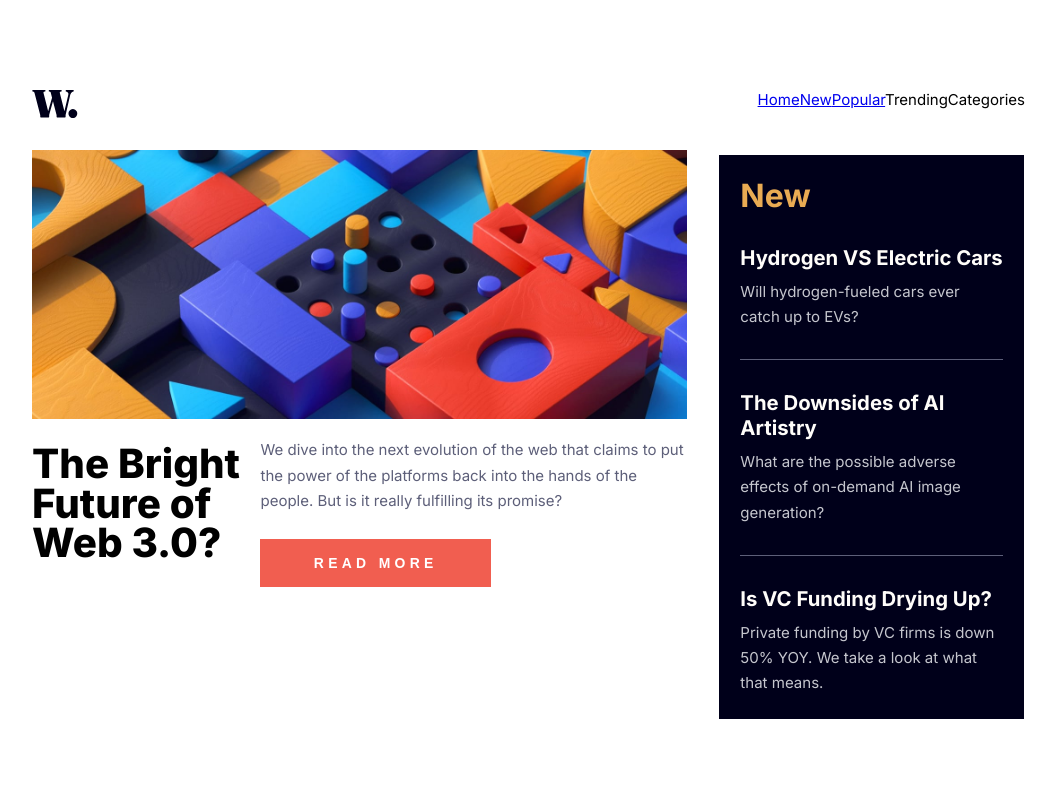
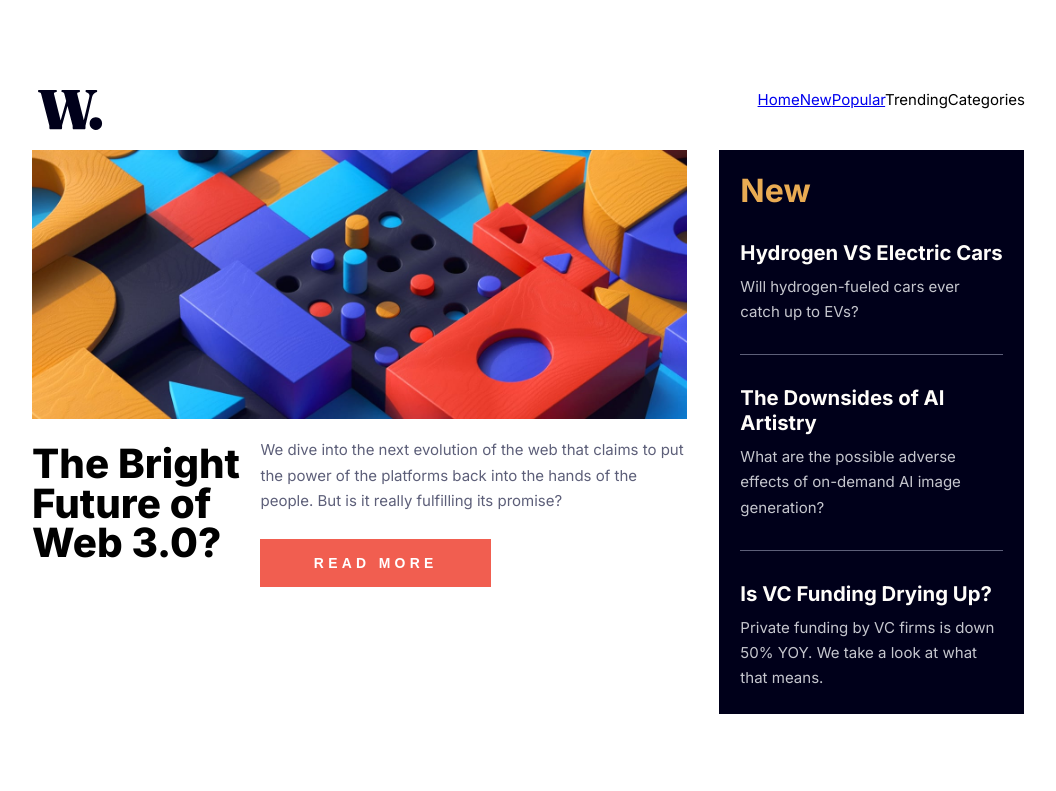
Before and after one commit to dianaroemer/news-homepage, a React (Create React App) app: page / in a window 1280 px wide. Shown: the top 791 px of the page, without its empty margins (112-1168 px from the left). Built offline with nearby package versions, Linux system fonts and the light colour scheme.

Commit message:
Add isMobileViewport ternary for logo size

```diff
--- a/src/components/NewsHomepage.js
+++ b/src/components/NewsHomepage.js
@@ -78,7 +78,11 @@ function NewsHomepage(props) {
 
                     <div className='newsHomepageNav'>
 
-                        <Logo viewBox='16 0 57 57' id='logoIcon' className='masthead'/>
+                        {/* <Logo viewBox='16 0 57 57' id='logoIcon' className='masthead'/> */}
+                        {isMobileViewport ?
+                            <Logo viewBox='16 0 57 57' id='logoIcon' className='masthead'/> :
+                            <Logo viewBox='10 0 40 40' id='logoIcon' className='masthead'/>
+                            }
 
                         {isMobileViewport ?
                             <MenuIcon viewBox='10 -1 20 20'
--- a/src/styles/NewsHomepage.scss
+++ b/src/styles/NewsHomepage.scss
@@ -35,6 +35,8 @@
 
 #logoIcon {
     padding-left: 0;
+    width: 70px;
+    margin-right: 20px;
 }
 
 #menuIcon {
@@ -196,11 +198,18 @@
         flex-direction: column;
         padding-left: 10%;
         padding-right: 10%;
+        height: 110%;
     }
 
     .newsHomepageNav {
         position: relative;
         padding-top: 90px;
+    }
+
+    #logoIcon {
+        // height: 65px;
+        // width: 65px;
+        padding-left: 2px;
     }
 
     .newsHomepageHorizontalContainer {
@@ -218,6 +227,10 @@
         display: flex;
     }
 
+    .newsHomepageNewStoriesContainer {
+        margin-top: 10px;
+    }
+
     .newsHomepageStoriesContainer {
         display: flex;
         justify-content: space-between;
```
